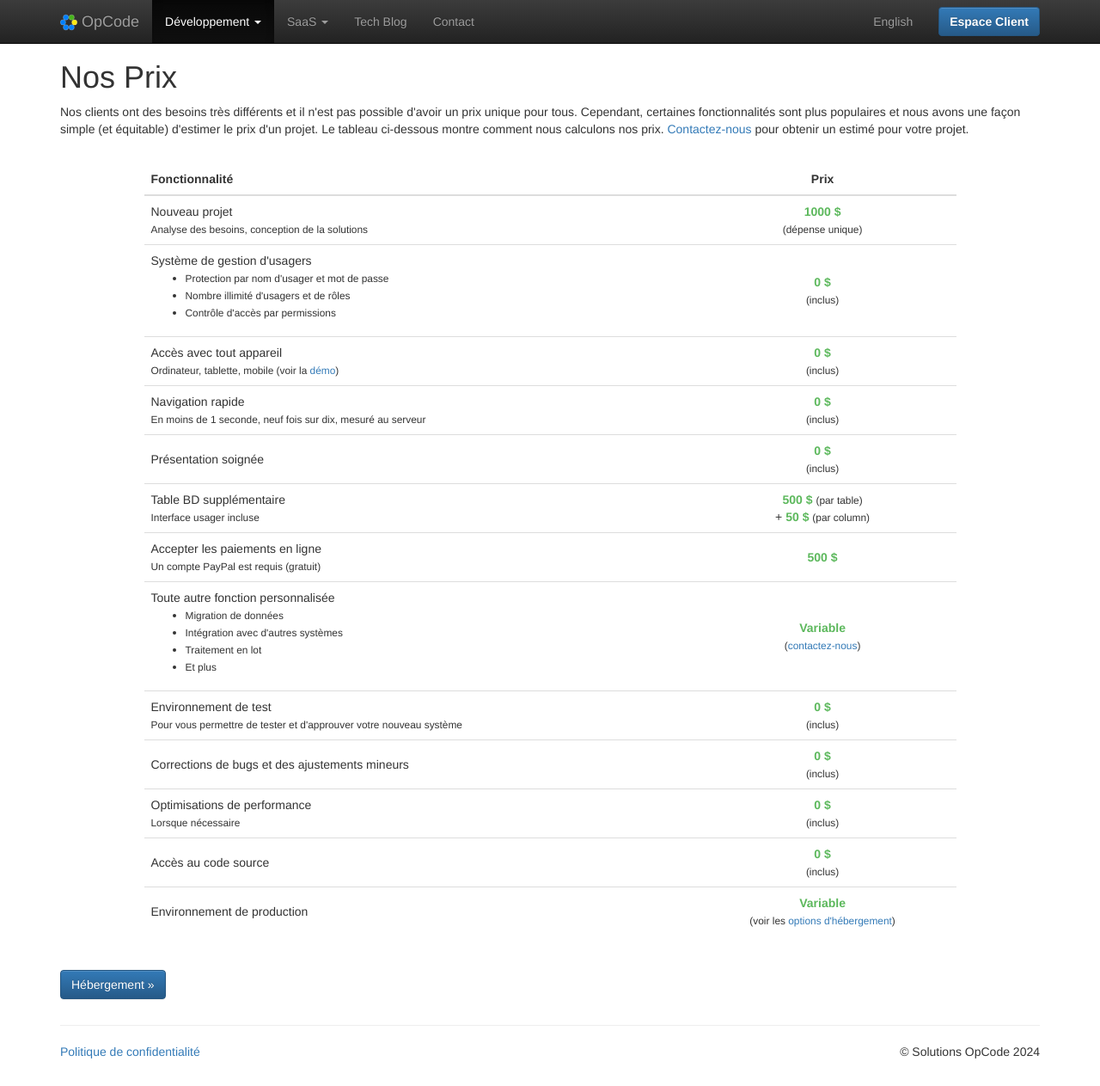
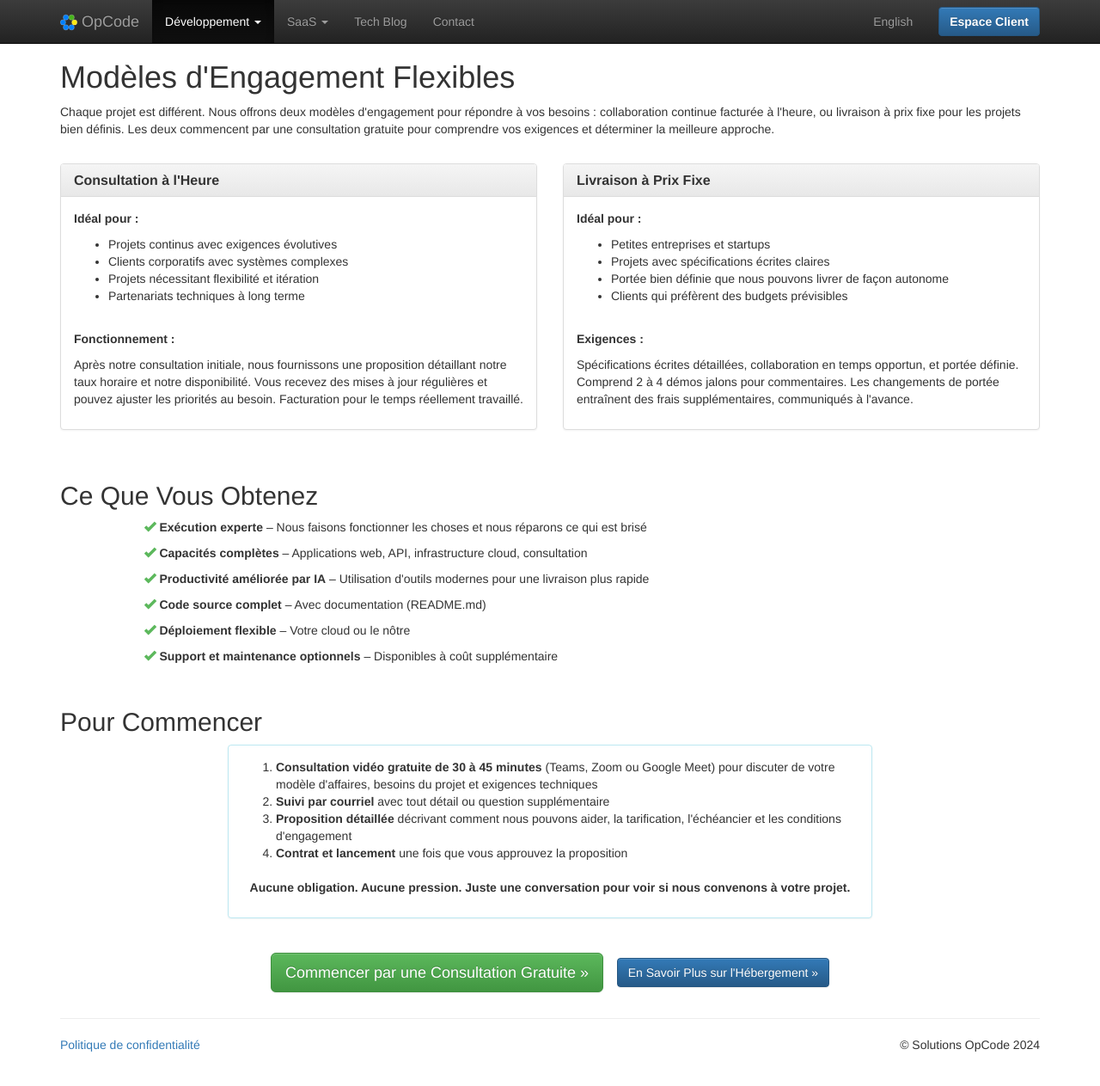
Before and after one commit to JonDemers/opcode-ssg, a Jekyll site: the page built from fr/prix/index.html, in a window 1280 px wide and 1263 px high. Shown: the whole window at 86% size. Built offline with Jekyll 4.4.1, drawn with Linux system fonts in a browser that asks for light colours; comment, search, counter and statistics services are not loaded.

```diff
--- a/fr/prix/index.html
+++ b/fr/prix/index.html
@@ -2,113 +2,116 @@
 layout: page
 title: Nos Prix
 date: 2023-10-09
-last_modified_at: 2024-01-27
-description: "Nous avons des prix très compétitifs. Voyez comment nous calculons nos prix."
+last_modified_at: 2025-12-11
+description: "Modèles d'engagement flexibles adaptés à vos besoins. Consultation à l'heure ou livraison à prix fixe."
 lang: fr
 permalink: /fr/prix/
 ---
   <div class="container">
-    <h1>Nos Prix</h1>
+    <h1>Modèles d'Engagement Flexibles</h1>
     <p>
-      Nos clients ont des besoins très différents et il n'est pas possible d'avoir un prix unique pour tous. Cependant, certaines
-      fonctionnalités sont plus populaires et nous avons une façon simple (et équitable) d'estimer le prix d'un projet. Le tableau
-      ci-dessous montre comment nous calculons nos prix. <a href="/fr/contact/">Contactez-nous</a> pour obtenir un estimé pour
-      votre projet.
+      Chaque projet est différent. Nous offrons deux modèles d'engagement pour répondre à vos besoins : collaboration continue
+      facturée à l'heure, ou livraison à prix fixe pour les projets bien définis. Les deux commencent par une consultation
+      gratuite pour comprendre vos exigences et déterminer la meilleure approche.
     </p>
     <br />
 
     <div class="row">
-      <div class="col-sm-10 col-sm-offset-1">
-        <table class="table table-hover">
-          <thead>
-            <tr>
-              <th>Fonctionnalité</th>
-              <th class="text-center">Prix</th>
-            </tr>
-          </thead>
-          <tbody>
-            <tr>
-              <td class="vert-align">Nouveau projet<br /> <small>Analyse des besoins, conception de la solutions</small></td>
-              <td class="vert-align text-center"><span class="text-ok"><strong>1000 $</strong></span><br /> <small>(dépense
-                  unique)</small></td>
-            </tr>
-            <tr>
-              <td class="vert-align">Système de gestion d'usagers
-                <ul>
-                  <li><small>Protection par nom d'usager et mot de passe</small></li>
-                  <li><small>Nombre illimité d'usagers et de rôles</small></li>
-                  <li><small>Contrôle d'accès par permissions</small></li>
-                </ul>
-              </td>
-              <td class="vert-align text-center"><span class="text-ok"><strong>0 $</strong></span><br /> <small>(inclus)</small></td>
-            </tr>
-            <tr>
-              <td class="vert-align">Accès avec tout appareil<br /> <small>Ordinateur, tablette, mobile (voir la <a
-                  href="/fr/demo/">démo</a>)
-              </small></td>
-              <td class="vert-align text-center"><span class="text-ok"><strong>0 $</strong></span><br /> <small>(inclus)</small></td>
-            </tr>
-            <tr>
-              <td class="vert-align">Navigation rapide<br /> <small>En moins de 1 seconde, neuf fois sur dix, mesuré au
-                  serveur</small></td>
-              <td class="vert-align text-center"><span class="text-ok"><strong>0 $</strong></span><br /> <small>(inclus)</small></td>
-            </tr>
-            <tr>
-              <td class="vert-align">Présentation soignée</td>
-              <td class="vert-align text-center"><span class="text-ok"><strong>0 $</strong></span><br /> <small>(inclus)</small></td>
-            </tr>
-            <tr>
-              <td class="vert-align">Table BD supplémentaire<br /> <small>Interface usager incluse</small></td>
-              <td class="vert-align text-center"><span class="text-ok"><strong>500 $</strong></span> <small>(par table)</small><br />+
-                <span class="text-ok"><strong>50 $</strong></span> <small>(par column)</small></td>
-            </tr>
-            <tr>
-              <td class="vert-align">Accepter les paiements en ligne<br /> <small>Un compte PayPal est requis (gratuit)</small></td>
-              <td class="vert-align text-center"><span class="text-ok"><strong>500 $</strong></span></td>
-            </tr>
-            <tr>
-              <td class="vert-align">Toute autre fonction personnalisée
-                <ul>
-                  <li><small>Migration de données</small></li>
-                  <li><small>Intégration avec d'autres systèmes</small></li>
-                  <li><small>Traitement en lot</small></li>
-                  <li><small>Et plus</small></li>
-                </ul>
-              </td>
-              <td class="vert-align text-center"><span class="text-ok"><strong>Variable</strong></span><br /> <small>(<a
-                  href="/fr/contact/">contactez-nous</a>)
-              </small></td>
-            </tr>
-            <tr>
-              <td class="vert-align">Environnement de test<br /> <small>Pour vous permettre de tester et d'approuver
-                  votre nouveau système</small></td>
-              <td class="vert-align text-center"><span class="text-ok"><strong>0 $</strong></span><br /> <small>(inclus)</small></td>
-            </tr>
-            <tr>
-              <td class="vert-align">Corrections de bugs et des ajustements mineurs</td>
-              <td class="vert-align text-center"><span class="text-ok"><strong>0 $</strong></span><br /> <small>(inclus)</small></td>
-            </tr>
-            <tr>
-              <td class="vert-align">Optimisations de performance<br /> <small>Lorsque nécessaire</small></td>
-              <td class="vert-align text-center"><span class="text-ok"><strong>0 $</strong></span><br /> <small>(inclus)</small></td>
-            </tr>
-            <tr>
-              <td class="vert-align">Accès au code source</td>
-              <td class="vert-align text-center"><span class="text-ok"><strong>0 $</strong></span><br /> <small>(inclus)</small></td>
-            </tr>
-            <tr>
-              <td class="vert-align">Environnement de production</td>
-              <td class="vert-align text-center"><span class="text-ok"><strong>Variable</strong></span><br /> <small>(voir
-                  les <a href="/fr/hebergement/">options d'hébergement</a>)
-              </small></td>
-            </tr>
-          </tbody>
-        </table>
+      <div class="col-md-6">
+        <div class="panel panel-default">
+          <div class="panel-heading">
+            <h3 class="panel-title"><strong>Consultation à l'Heure</strong></h3>
+          </div>
+          <div class="panel-body">
+            <p><strong>Idéal pour :</strong></p>
+            <ul>
+              <li>Projets continus avec exigences évolutives</li>
+              <li>Clients corporatifs avec systèmes complexes</li>
+              <li>Projets nécessitant flexibilité et itération</li>
+              <li>Partenariats techniques à long terme</li>
+            </ul>
+            <br />
+            <p><strong>Fonctionnement :</strong></p>
+            <p>Après notre consultation initiale, nous fournissons une proposition détaillant notre taux horaire et notre disponibilité.
+            Vous recevez des mises à jour régulières et pouvez ajuster les priorités au besoin. Facturation pour le temps réellement travaillé.</p>
+          </div>
+        </div>
+      </div>
+
+      <div class="col-md-6">
+        <div class="panel panel-default">
+          <div class="panel-heading">
+            <h3 class="panel-title"><strong>Livraison à Prix Fixe</strong></h3>
+          </div>
+          <div class="panel-body">
+            <p><strong>Idéal pour :</strong></p>
+            <ul>
+              <li>Petites entreprises et startups</li>
+              <li>Projets avec spécifications écrites claires</li>
+              <li>Portée bien définie que nous pouvons livrer de façon autonome</li>
+              <li>Clients qui préfèrent des budgets prévisibles</li>
+            </ul>
+            <br />
+            <p><strong>Exigences :</strong></p>
+            <p>Spécifications écrites détaillées, collaboration en temps opportun, et portée définie. Comprend 2 à 4 démos jalons pour commentaires.
+            Les changements de portée entraînent des frais supplémentaires, communiqués à l'avance.</p>
+          </div>
+        </div>
       </div>
     </div>
 
     <br />
-    <p>
-      <a class="btn btn-primary" href="/fr/hebergement/" role="button">Hébergement &raquo;</a>
+
+    <h2>Ce Que Vous Obtenez</h2>
+    <div class="row">
+      <div class="col-xs-11 col-xs-offset-1">
+        <p>
+          <span class="glyphicon glyphicon-ok"></span> <strong>Exécution experte</strong> – Nous faisons fonctionner les choses et nous réparons ce qui est brisé
+        </p>
+        <p>
+          <span class="glyphicon glyphicon-ok"></span> <strong>Capacités complètes</strong> – Applications web, API, infrastructure cloud, consultation
+        </p>
+        <p>
+          <span class="glyphicon glyphicon-ok"></span> <strong>Productivité améliorée par IA</strong> – Utilisation d'outils modernes pour une livraison plus rapide
+        </p>
+        <p>
+          <span class="glyphicon glyphicon-ok"></span> <strong>Code source complet</strong> – Avec documentation (README.md)
+        </p>
+        <p>
+          <span class="glyphicon glyphicon-ok"></span> <strong>Déploiement flexible</strong> – Votre cloud ou le nôtre
+        </p>
+        <p>
+          <span class="glyphicon glyphicon-ok"></span> <strong>Support et maintenance optionnels</strong> – Disponibles à coût supplémentaire
+        </p>
+      </div>
+    </div>
+
+    <br />
+
+    <h2>Pour Commencer</h2>
+    <div class="row">
+      <div class="col-md-8 col-md-offset-2">
+        <div class="panel panel-info">
+          <div class="panel-body">
+            <ol>
+              <li><strong>Consultation vidéo gratuite de 30 à 45 minutes</strong> (Teams, Zoom ou Google Meet) pour discuter de votre modèle d'affaires, besoins du projet et exigences techniques</li>
+              <li><strong>Suivi par courriel</strong> avec tout détail ou question supplémentaire</li>
+              <li><strong>Proposition détaillée</strong> décrivant comment nous pouvons aider, la tarification, l'échéancier et les conditions d'engagement</li>
+              <li><strong>Contrat et lancement</strong> une fois que vous approuvez la proposition</li>
+            </ol>
+            <p class="text-center" style="margin-top: 20px;">
+              <strong>Aucune obligation. Aucune pression. Juste une conversation pour voir si nous convenons à votre projet.</strong>
+            </p>
+          </div>
+        </div>
+      </div>
+    </div>
+
+    <br />
+
+    <p class="text-center">
+      <a class="btn btn-success btn-lg" href="/fr/contact/" role="button">Commencer par une Consultation Gratuite &raquo;</a>
+      &nbsp;&nbsp;
+      <a class="btn btn-primary" href="/fr/hebergement/" role="button">En Savoir Plus sur l'Hébergement &raquo;</a>
     </p>
   </div>
```
Also changed, not shown: en/pricing/index.html (+98 -92 lines).
